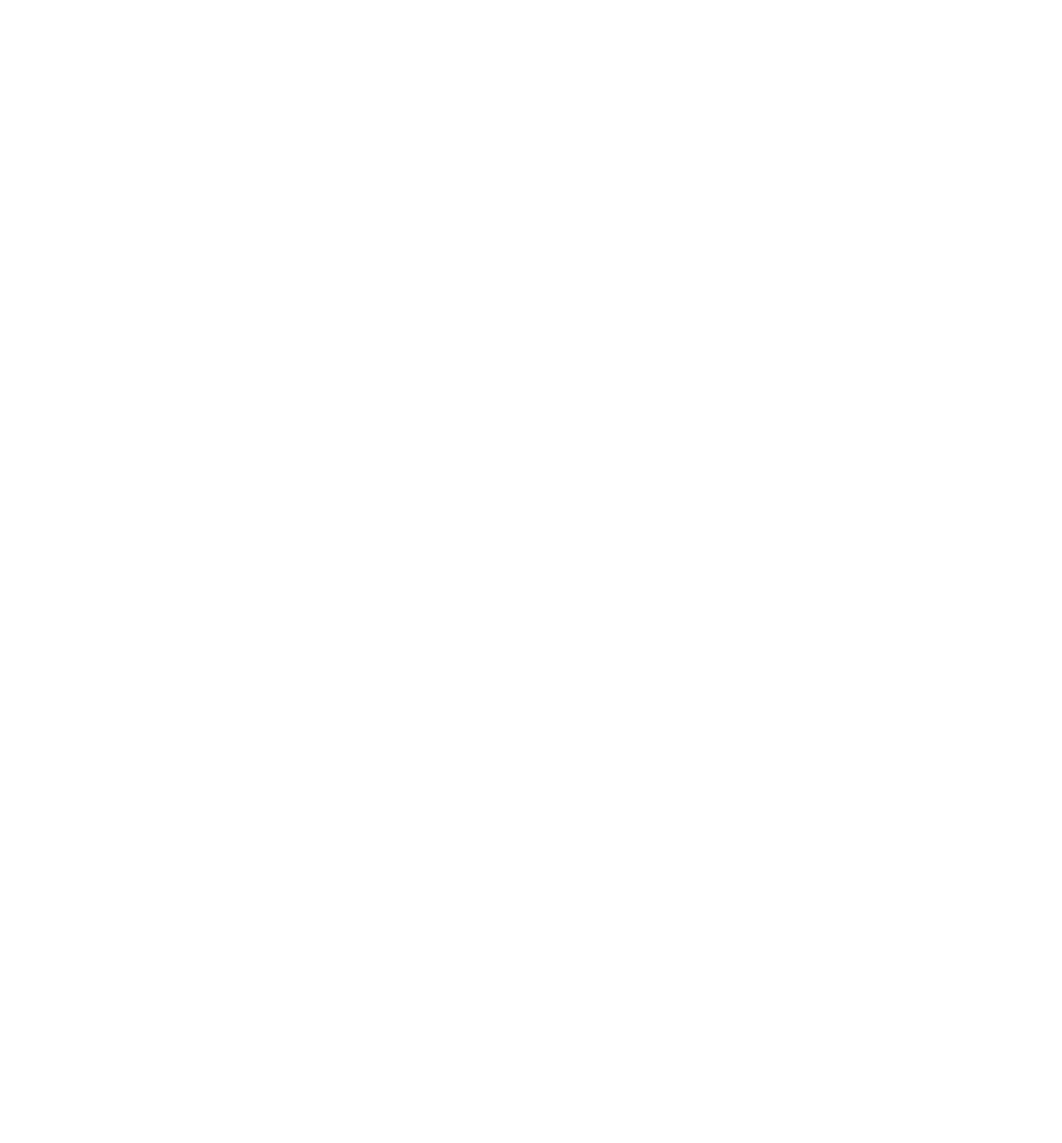
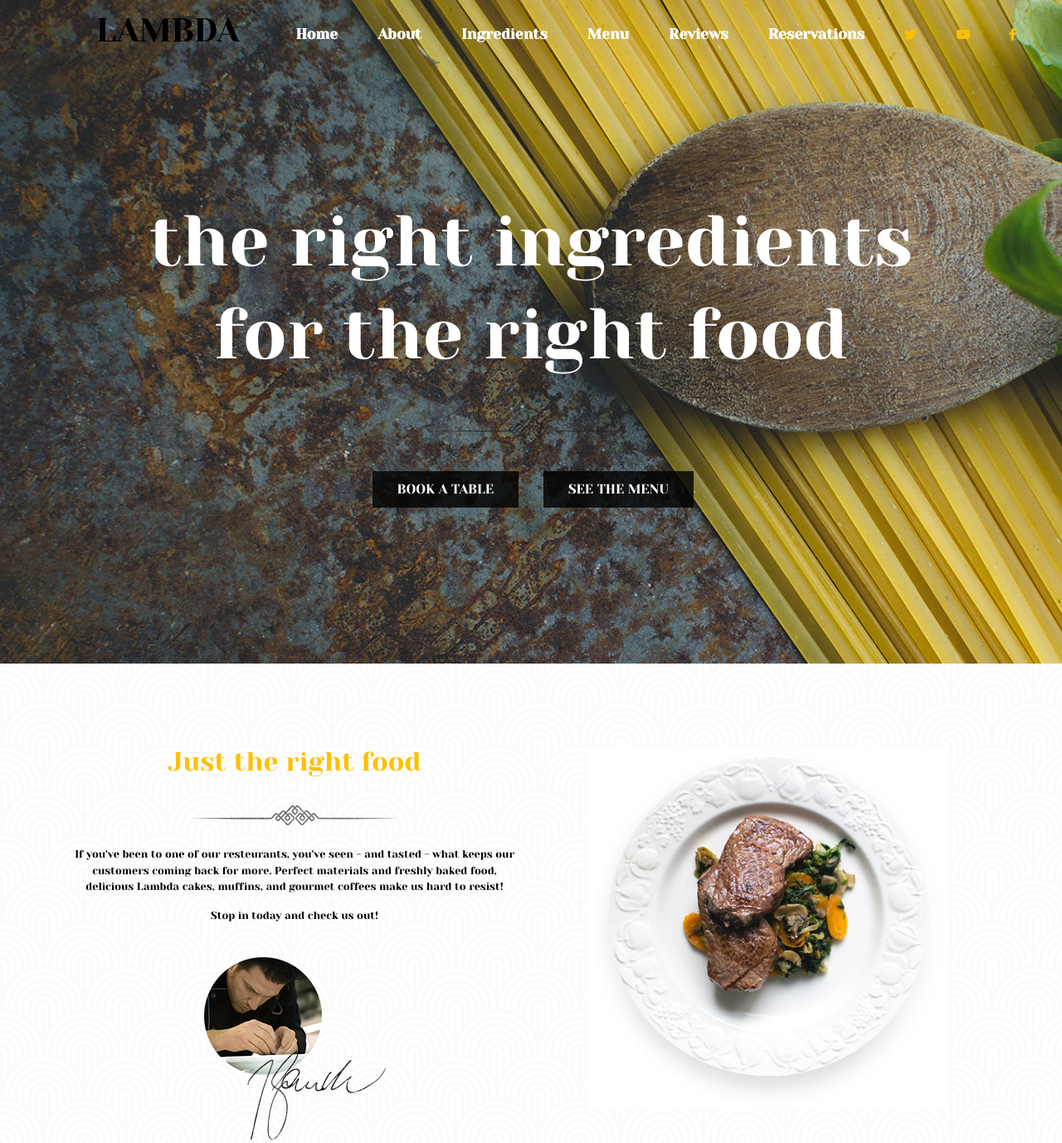
Before and after one commit to mateuszlubianka1993/lambda-restaurant, a plain HTML site: page index.html in a window 1280 px wide. Shown: the top 1378 px of the page at 83% size. Before the commit the page ends 800 px from the top, so only its background shows below. Drawn offline with nearby package versions, Linux system fonts and the light colour scheme.

Commit message:
update project

```diff
--- a/css/style.css
+++ b/css/style.css
@@ -1,8 +1,18 @@
 body{
     color: white;
-    font-family: ;
+    font-family: 'Yeseva One', cursive;
 }
-
+.section-background {
+    background-size: cover;
+    position: relative;
+    text-align: center;
+}
+h3 {
+   font-size: 2rem;
+}
+.divider {
+    padding: 25px 0;
+}
 /*main-nav START*/
 #main-nav{
     position: fixed;
@@ -24,6 +34,12 @@ body{
     color: white;
     font-family: ;
     font-weight: 700;
+    font-size: 1.1rem;
+    padding-right: 40px;
+}
+#main-nav a i {
+    color: #ffbf00;
+    font-size: 0.9rem;
 }
 
 #main-nav a:hover{
@@ -31,24 +47,92 @@ body{
 }
 
 #main-nav .navbar-brand {
-    font-weight: 400;
-    font-size: 1.5rem;
-    font-style: italic;
+    font-weight: 600;
+    font-size: 2.5rem;
     text-transform: uppercase;
+    color: #000;
+    padding-left: 100px;
 }
+
 /*main-nav STOP*/
 
 /*main-header START*/
-header#main-header{
-    background-image: ;
+.header-section {
+    background-image: url(../img/header-background.jpg);
     height: 100vh;
-    background-size: cover;
-    position: relative;
 }
 
+.header-content {
+    position: absolute;
+    top: 30%;
+/*    transform: translateY(-50%);*/
+    left: 50%;
+    transform: translateX(-50%);
+}
 
-/*section contact STOP*/
+.header-content h2 {
+    text-align: center;
+    font-size: 5.4rem;
+}
 
+.header-row {
+    text-align: center;
+}
+.header-img {
+    padding: 40px 0;
+}
+.header-button {
+    background-color: rgba(0,0,0,0.8);
+    border: 0;
+    border-radius: 0;
+    padding: 10px 30px;
+}
+.header-button:hover {
+    background-color: rgba(255,255,255,0.6);
+}
+.left-button-div {
+    text-align: right;
+}
+.right-button-div {
+    text-align: left;
+}
+/*section ABOUT START*/
+.about-section {
+    background-image: url(../img/section-white-bg.png);
+    text-align: center;
+    padding-top: 100px;
+    padding-bottom: 50px;
+    color: #000;
+    font-size: 0.8rem;
+}
+
+.cook-img {
+    padding-top: 25px;
+}
+.about-left-box {
+
+}
+.about-section h3 {
+    color: #ffbf00;
+}
+/*section ABOUT STOP*/
+
+/*section INGREDIENTS START*/
+.ingredients-section {
+    background-image: url(../img/ingredients-background.jpg);
+    padding-top: 70px;
+    padding-bottom: 70px;
+    color: #fff;
+    font-size: 0.8rem;
+}
+.ingredients-right-box {
+    background-color: rgba(0,0,0,0.6);
+    padding: 80px 20px;
+}
+.ing-sm-boxes {
+    margin-top: 45px;
+}
+/*section INGREDIENTS STOP*/
 
 /*footer START*/
 #footer{
--- a/index.html
+++ b/index.html
@@ -9,10 +9,10 @@
 <link rel="stylesheet" href="bootstrap/css/bootstrap.min.css" >
 
 <!--google fonts-->
-
+<link href="https://fonts.googleapis.com/css?family=Yeseva+One" rel="stylesheet">
 
 <!--font awsome-->
-
+<link rel="stylesheet" href="https://use.fontawesome.com/releases/v5.5.0/css/all.css" integrity="sha384-B4dIYHKNBt8Bc12p+WXckhzcICo0wtJAoU8YZTY5qE0Id1GSseTk6S+L3BlXeVIU" crossorigin="anonymous">
 
 <!--main style-->
 <link rel="stylesheet" href="css/style.css">
@@ -21,7 +21,7 @@
 <body>
 <!--main-nav START-->
 <nav id="main-nav" class="navbar navbar-expand-lg navbar-light">
-    <a class="navbar-brand" href="#main-header">Lambda</a>
+    <a class="navbar-brand" href="#main-header"><h1>Lambda</h1></a>
     <button class="navbar-toggler" type="button" data-toggle="collapse" data-target="#navbarSupportedContent" aria-controls="navbarSupportedContent" aria-expanded="false" aria-label="Toggle navigation">
     <span class="navbar-toggler-icon"></span>
     </button>
@@ -45,37 +45,82 @@
             <li class="nav-item">
                 <a class="nav-link" href="#reservations">Reservations</a>
             </li>
+            <li class="nav-item">
+                <a class="nav-link" href="#"><i class="fab fa-twitter"></i></a>
+            </li>
+            <li class="nav-item">
+                <a class="nav-link" href="#"><i class="fab fa-youtube"></i></a>
+            </li>
+            <li class="nav-item">
+                <a class="nav-link" href="#"><i class="fab fa-facebook-f"></i></a>
+            </li>
         </ul>
     </div>
 </nav>
 <!--main-nav STOP-->
 
 <!--main-header START-->
-<header id="main-header">
-        <div class="container header-content" id="header-content">
-
+<header id="main-header" class="section-background header-section">
+    <div class="container header-content" id="header-content">
+        <h2>the right ingredients</h2>
+        <h2>for the right food</h2>
+        <div class="row header-row">
+            <div class="header-img col-md-12">
+                <img src="img/divider.png" alt="divider">
+            </div>
+            <div class="col-md-6 left-button-div">
+                <button type="button" class="btn btn-dark header-button">BOOK A TABLE</button>
+            </div>
+            <div class="col-md-6 right-button-div">
+                <button type="button" class="btn btn-dark header-button">SEE THE MENU</button>
+            </div>
         </div>
+    </div>
 </header>
 <!--main-header STOP-->
 
 
-<!--section  START-->
-<section id="">
+<!--section ABOUT START-->
+<section id="about" class="section-background about-section">
     <div class="container">
-
+        <div class="row about-row">
+            <div class="col-sm-6 about-box about-left-box">
+               <h3>Just the right food</h3>
+               <img src="img/divider.png" alt="divider" class="divider">
+               <p class="about-p">If you've been to one of our resteurants, you've seen - and tasted - what keeps our customers coming back for more. Perfect materials and freshly baked food, delicious Lambda cakes, muffins, and gourmet coffees make us hard to resist!</p>
+               <p class="about-p">Stop in today and check us out!</p>
+               <img src="img/about-cook.png" alt="cook" class="cook-img">
+            </div>
+            <div class="col-sm-6 about-box about-right-box">
+                <img src="img/about-dish.jpg" alt="dish">
+            </div>
+        </div>
     </div>
 </section>
-<!--section  STOP-->
+<!--section ABOUT STOP-->
 
+<!--section INGREDIENTS START-->
+<section id="ingredients" class="section-background ingredients-section">
+    <div class="container">
+        <div class="row ingredients-row">
+            <div class="col-sm-6 ingredients-box ingredients-left-box">
 
-<!--section  START-->
-<section id="">
-    <div class="container">
-
+            </div>
+            <div class="col-sm-6 ingredients-box ingredients-right-box">
+                <h3>Fine ingredients</h3>
+                <img src="img/divider.png" alt="divider" class="divider">
+                <p class="">If you've been to one of our resteurants, you've seen - and tasted - what keeps our customers coming back for more. Perfect materials and freshly baked food, delicious Lambda cakes, muffins, and gourmet coffees make us hard to resist!</p>
+                <p class="">Stop in today and check us out!</p>
+                <div class="ing-sm-boxes row">
+                    <div class="sm-boxes-img col-md-4"><img src="img/ingredients-img1.png" alt="food"></div>
+                    <div class="sm-boxes-img col-md-4"><img src="img/ingredients-img2.png" alt="food"></div>
+                    <div class="sm-boxes-img col-md-4"><img src="img/ingredients-img3.png" alt="food"></div>
+                </div>
+            </div>
+        </div>
     </div>
 </section>
-
-<!--section  STOP-->
+<!--section INGREDIENTS STOP-->
 
 
 
```
Also changed, not shown: img/about-cook.png (added), img/about-dish.jpg (added), img/divider.png (added), img/header-background.jpg (added), img/ingredients-background.jpg (added), img/ingredients-img1.png (added), img/ingredients-img2.png (added), img/ingredients-img3.png (added), img/section-white-bg.png (added).
